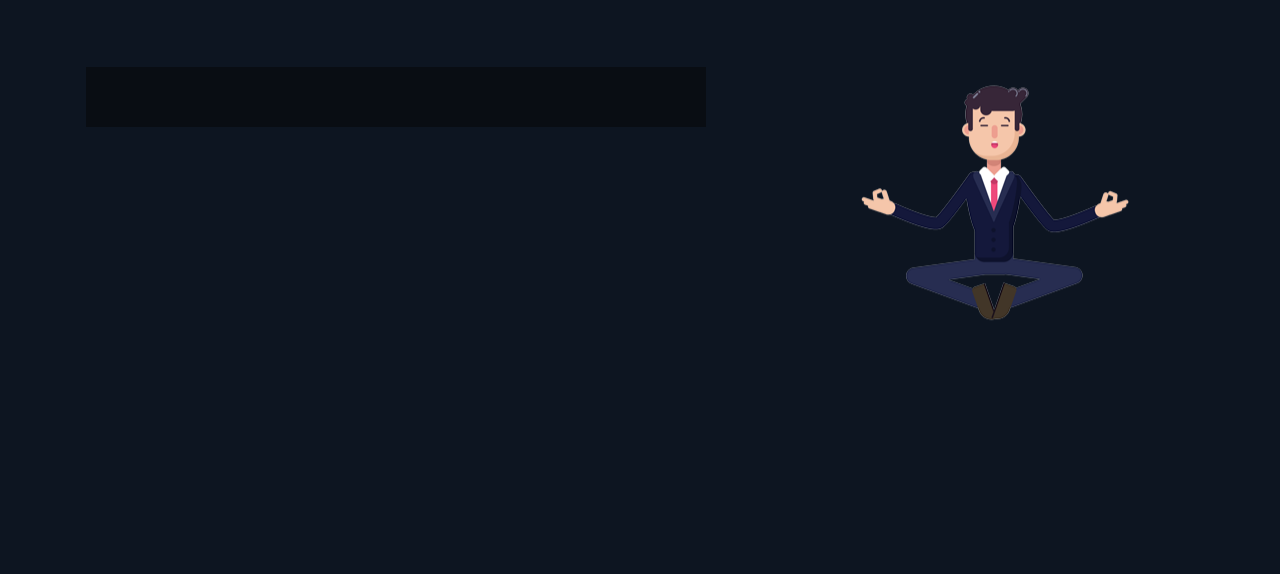
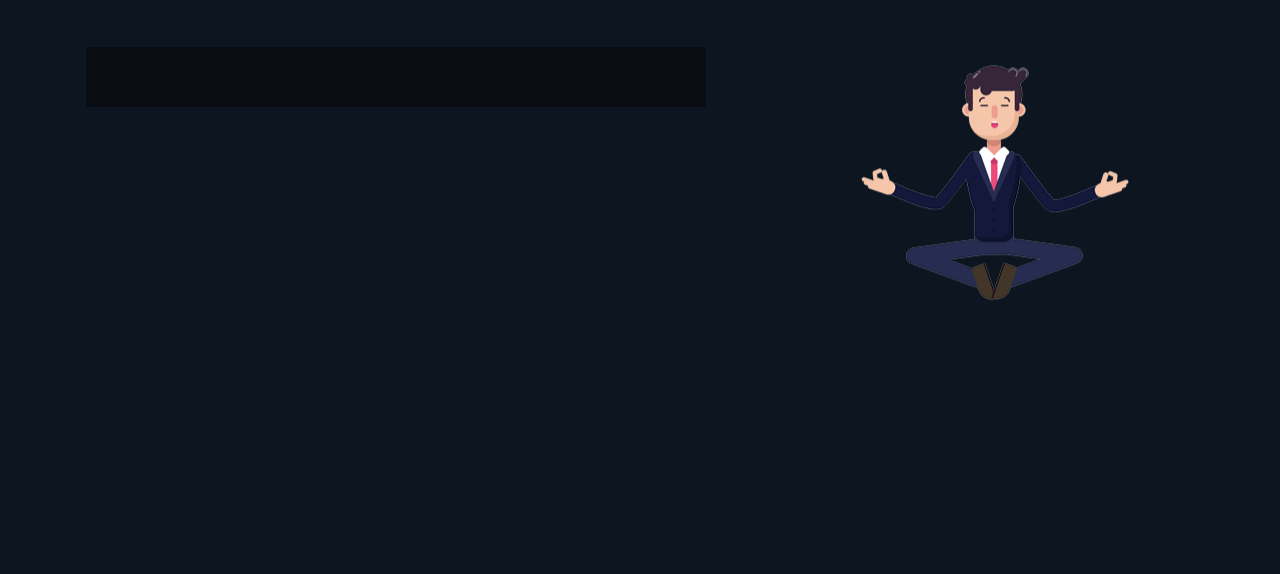
Before and after one commit to Vaibhav015/vaibhav015.github.io, a plain HTML site: page index.html in a window 1280 px wide. Shown: the part 53-627 px from the top of the page. Drawn offline with nearby package versions, Linux system fonts and the light colour scheme; a script that the page names is missing.

Commit message:
view changes made

```diff
--- a/assets/css/main.css
+++ b/assets/css/main.css
@@ -1,8 +1,8 @@
 /* Move down content because we have a fixed navbar that is 50px tall */
 body {
   background-color: #0d1521;
-  padding-top: 50px;
-  padding-bottom: 20px;
+  padding-top: 30px;
+  padding-bottom: 10px;
   font-family: 'Montserrat', sans-serif;
 }
 
```
